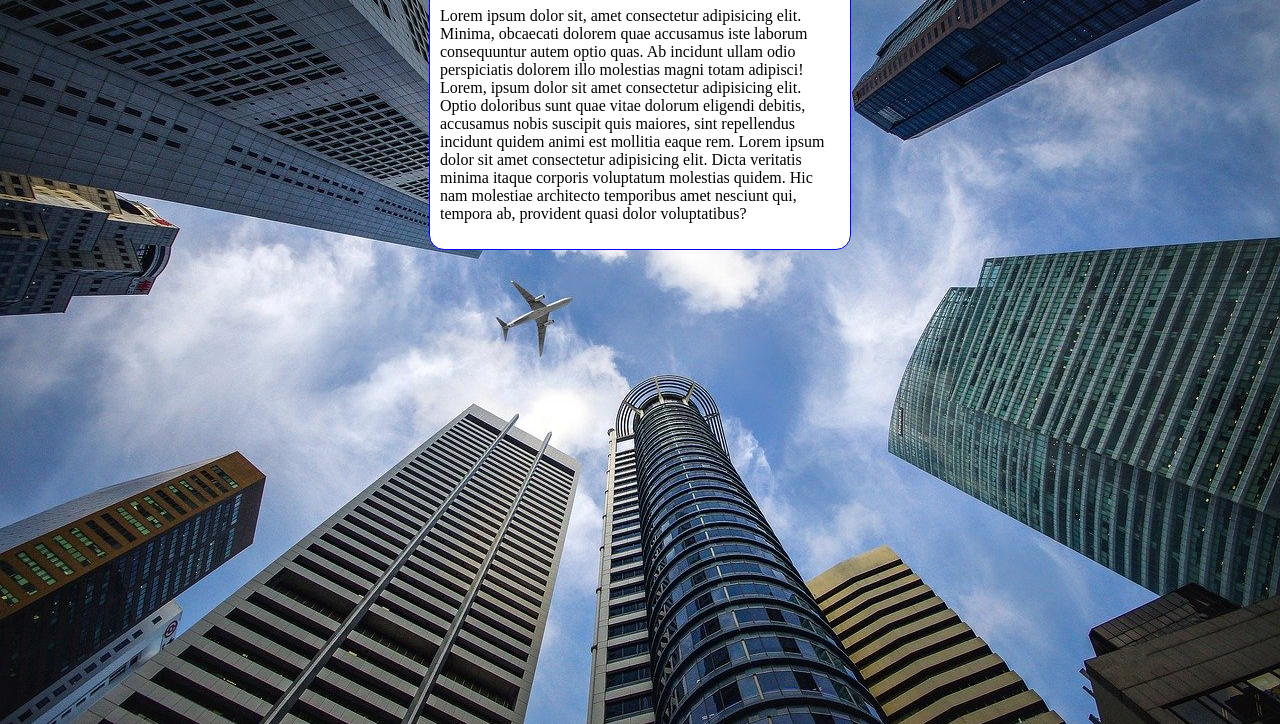
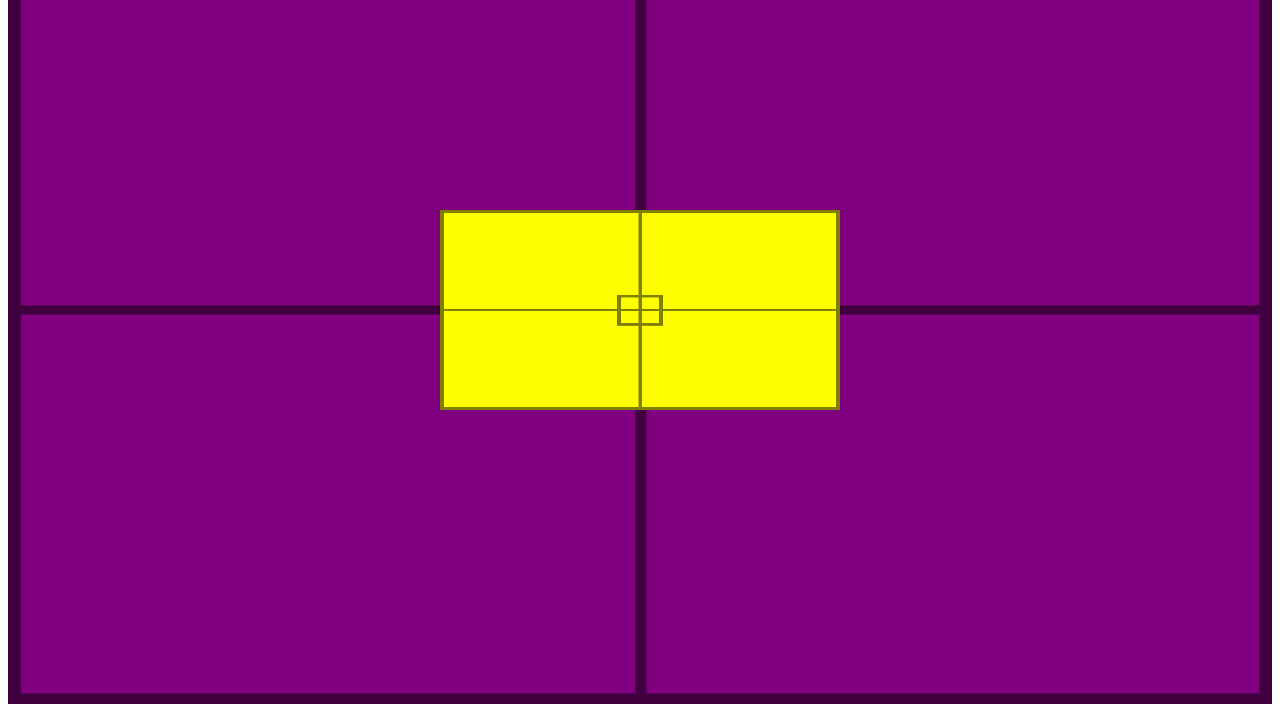
Before and after one commit to Victor-Smialowski/HTML-CSS, a plain HTML site: page Exercicio/fundo002.html in a window 1280 px wide. Shown: the part 92-816 px from the top of the page. Drawn offline with Linux system fonts and the light colour scheme.

Commit message:
Update fundo002.html

```diff
--- a/Exercicio/fundo002.html
+++ b/Exercicio/fundo002.html
@@ -4,35 +4,36 @@
     <meta charset="UTF-8">
     <meta http-equiv="X-UA-Compatible" content="IE=edge">
     <meta name="viewport" content="width=device-width, initial-scale=1.0">
-    <title>Posicionamento</title>
+    <title>Alinhamento vertical</title>
     <style>
-        body{
-            height: 100vh;
-            background-color: black;
-            background-image: url(imagens/wallpaper002.jpg);
-            background-position: center top;
-            background-repeat: no-repeat;
-            background-size: cover;
+        #container {
+            background-image: url(imagens/target001.png);
+            background-size: 100% 100%;
+            position: relative;
+            height: 96vh;
+            padding: 10px;
+            background-color: purple;
+
         }
 
-        main {
-            background-color: white;
+        #conteudo {
+            background-image: url(imagens/target001.png);
+            background-size: 100% 100%;
+            position: absolute;
+            height: 200px;
             width: 400px;
-            padding: 10px;
-            margin: auto;
-            border: 1px solid blue;
-            border-radius: 15px;
+            background-color: yellow;
+            left: 50%;
+            top: 50%;
+            transform: translate(-50%, -50%);
         }
     </style>
 </head>
 <body>
-    <main>
-        <h1>Teste de imagem de fundo</h1>
-        <p>
-            Lorem ipsum dolor sit, amet consectetur adipisicing elit. Minima, obcaecati dolorem quae accusamus iste laborum consequuntur autem optio quas. Ab incidunt ullam odio perspiciatis dolorem illo molestias magni totam adipisci!
-            Lorem, ipsum dolor sit amet consectetur adipisicing elit. Optio doloribus sunt quae vitae dolorum eligendi debitis, accusamus nobis suscipit quis maiores, sint repellendus incidunt quidem animi est mollitia eaque rem.
-            Lorem ipsum dolor sit amet consectetur adipisicing elit. Dicta veritatis minima itaque corporis voluptatum molestias quidem. Hic nam molestiae architecto temporibus amet nesciunt qui, tempora ab, provident quasi dolor voluptatibus?
-        </p>
-    </main>
+    <section id="container">
+        <article id="conteudo">
+
+        </article>
+    </section>
 </body>
 </html>
```
